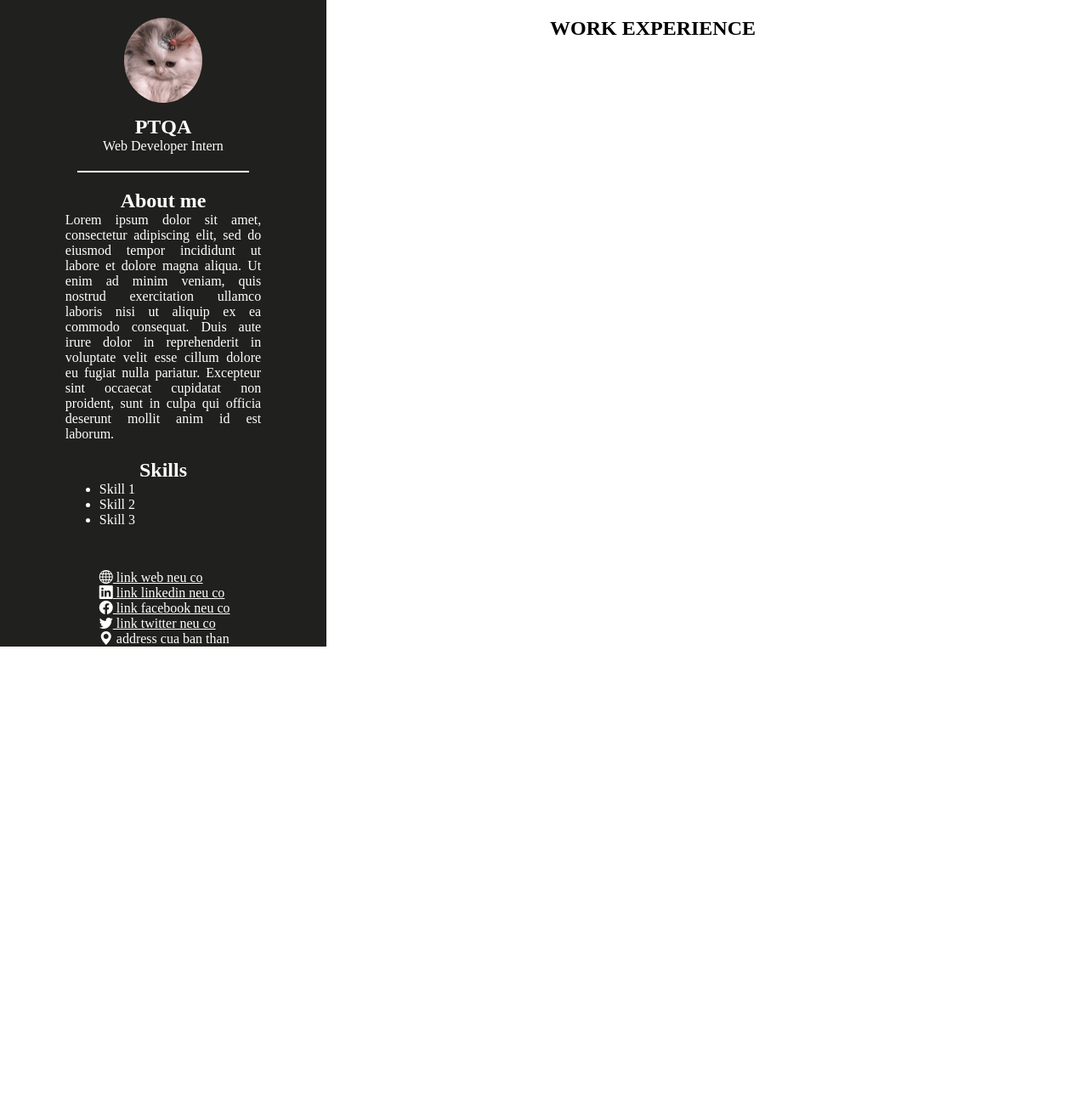
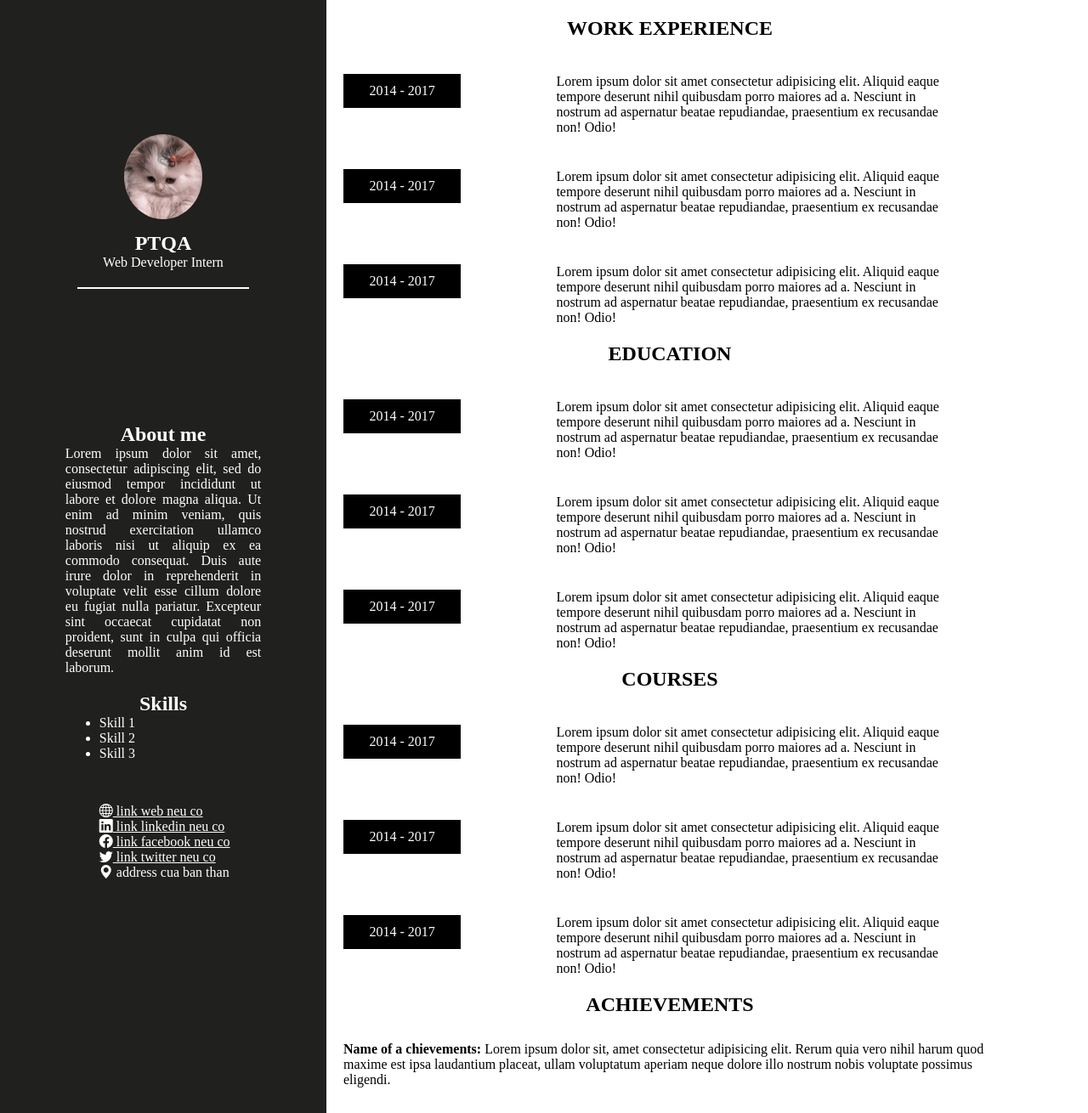
Before and after one commit to anh0701/LTWEB-2023, a PHP site: page /portfolio.html in a window 1280 px wide. Shown: the whole page at 85% size. Before the commit the page ends 761 px from the top, so only its background shows below. Run offline with PHP 8.4, Linux system fonts and the light colour scheme.

Commit message:
update portfolio

```diff
--- a/25-9-2023/homework/portfolio.html
+++ b/25-9-2023/homework/portfolio.html
@@ -46,7 +46,105 @@
             </div>
         </div>
         <div class="right">
-            <h2 class="center">WORK EXPERIENCE</h2>
+            <h2 class="center item-header">WORK EXPERIENCE</h2>
+            <div class="content-right">
+                <div class="time-signature">
+                    <div style="background-color: black; display: flex; justify-content: center; align-items: center;">
+                        <p style="color: white;">2014 - 2017</p>
+                    </div>
+                </div>
+                <div class="event">
+                    <p>Lorem ipsum dolor sit amet consectetur adipisicing elit. Aliquid eaque tempore deserunt nihil quibusdam porro maiores ad a. Nesciunt in nostrum ad aspernatur beatae repudiandae, praesentium ex recusandae non! Odio!</p>
+                </div>
+            </div>
+            <div class="content-right">
+                <div class="time-signature">
+                    <div style="background-color: black; display: flex; justify-content: center; align-items: center;">
+                        <p style="color: white;">2014 - 2017</p>
+                    </div>
+                </div>
+                <div class="event">
+                    <p>Lorem ipsum dolor sit amet consectetur adipisicing elit. Aliquid eaque tempore deserunt nihil quibusdam porro maiores ad a. Nesciunt in nostrum ad aspernatur beatae repudiandae, praesentium ex recusandae non! Odio!</p>
+                </div>
+            </div>
+            <div class="content-right">
+                <div class="time-signature">
+                    <div style="background-color: black; display: flex; justify-content: center; align-items: center;">
+                        <p style="color: white;">2014 - 2017</p>
+                    </div>
+                </div>
+                <div class="event">
+                    <p>Lorem ipsum dolor sit amet consectetur adipisicing elit. Aliquid eaque tempore deserunt nihil quibusdam porro maiores ad a. Nesciunt in nostrum ad aspernatur beatae repudiandae, praesentium ex recusandae non! Odio!</p>
+                </div>
+            </div>
+            <h2 class="center item-header">EDUCATION</h2>
+            <div class="content-right">
+                <div class="time-signature">
+                    <div style="background-color: black; display: flex; justify-content: center; align-items: center;">
+                        <p style="color: white;">2014 - 2017</p>
+                    </div>
+                </div>
+                <div class="event">
+                    <p>Lorem ipsum dolor sit amet consectetur adipisicing elit. Aliquid eaque tempore deserunt nihil quibusdam porro maiores ad a. Nesciunt in nostrum ad aspernatur beatae repudiandae, praesentium ex recusandae non! Odio!</p>
+                </div>
+            </div>
+            <div class="content-right">
+                <div class="time-signature">
+                    <div style="background-color: black; display: flex; justify-content: center; align-items: center;">
+                        <p style="color: white;">2014 - 2017</p>
+                    </div>
+                </div>
+                <div class="event">
+                    <p>Lorem ipsum dolor sit amet consectetur adipisicing elit. Aliquid eaque tempore deserunt nihil quibusdam porro maiores ad a. Nesciunt in nostrum ad aspernatur beatae repudiandae, praesentium ex recusandae non! Odio!</p>
+                </div>
+            </div>
+            <div class="content-right">
+                <div class="time-signature">
+                    <div style="background-color: black; display: flex; justify-content: center; align-items: center;">
+                        <p style="color: white;">2014 - 2017</p>
+                    </div>
+                </div>
+                <div class="event">
+                    <p>Lorem ipsum dolor sit amet consectetur adipisicing elit. Aliquid eaque tempore deserunt nihil quibusdam porro maiores ad a. Nesciunt in nostrum ad aspernatur beatae repudiandae, praesentium ex recusandae non! Odio!</p>
+                </div>
+            </div>
+            <h2 class="center item-header">COURSES</h2>
+            <div class="content-right">
+                <div class="time-signature">
+                    <div style="background-color: black; display: flex; justify-content: center; align-items: center;">
+                        <p style="color: white;">2014 - 2017</p>
+                    </div>
+                </div>
+                <div class="event">
+                    <p>Lorem ipsum dolor sit amet consectetur adipisicing elit. Aliquid eaque tempore deserunt nihil quibusdam porro maiores ad a. Nesciunt in nostrum ad aspernatur beatae repudiandae, praesentium ex recusandae non! Odio!</p>
+                </div>
+            </div>
+            <div class="content-right">
+                <div class="time-signature">
+                    <div style="background-color: black; display: flex; justify-content: center; align-items: center;">
+                        <p style="color: white;">2014 - 2017</p>
+                    </div>
+                </div>
+                <div class="event">
+                    <p>Lorem ipsum dolor sit amet consectetur adipisicing elit. Aliquid eaque tempore deserunt nihil quibusdam porro maiores ad a. Nesciunt in nostrum ad aspernatur beatae repudiandae, praesentium ex recusandae non! Odio!</p>
+                </div>
+            </div>
+            <div class="content-right">
+                <div class="time-signature">
+                    <div style="background-color: black; display: flex; justify-content: center; align-items: center;">
+                        <p style="color: white;">2014 - 2017</p>
+                    </div>
+                </div>
+                <div class="event">
+                    <p>Lorem ipsum dolor sit amet consectetur adipisicing elit. Aliquid eaque tempore deserunt nihil quibusdam porro maiores ad a. Nesciunt in nostrum ad aspernatur beatae repudiandae, praesentium ex recusandae non! Odio!</p>
+                </div>
+            </div>
+
+            <div style="margin-bottom: 30px;">
+                <h2 class="center item-header" style="margin-bottom: 30px;">ACHIEVEMENTS</h2>
+                <p style="color: black; font-weight: bold;">Name of a chievements: <span style="font-weight: lighter;">Lorem ipsum dolor sit, amet consectetur adipisicing elit. Rerum quia vero nihil harum quod maxime est ipsa laudantium placeat, ullam voluptatum aperiam neque dolore illo nostrum nobis voluptate possimus eligendi.</span></p>
+            </div>
+
         </div>
     </div>
 </body>
--- a/25-9-2023/homework/style.css
+++ b/25-9-2023/homework/style.css
@@ -4,7 +4,7 @@
 .main{
     display: grid;
     grid-template-columns: 30% 60% ;
-    column-gap: 0px;
+    column-gap: 20px;
 }
 .left{
     background-color: rgb(32, 32, 30);
@@ -60,7 +60,24 @@
 
 .right{
     display: grid;
+    grid-template-rows: min-content;
+    margin-top: 20px;
+    row-gap: 20px;
+}
+
+.content-right{
+    display: grid;
     grid-template-rows: auto;
     position: relative;
     margin-top: 20px;
+    grid-template-columns: 30% 60%;
+    column-gap: 20px;
 }
+
+.time-signature{
+    display: grid;
+    grid-template-rows: auto;
+    position: relative;
+    height: 40px;
+    width: 60%;
+}
```
